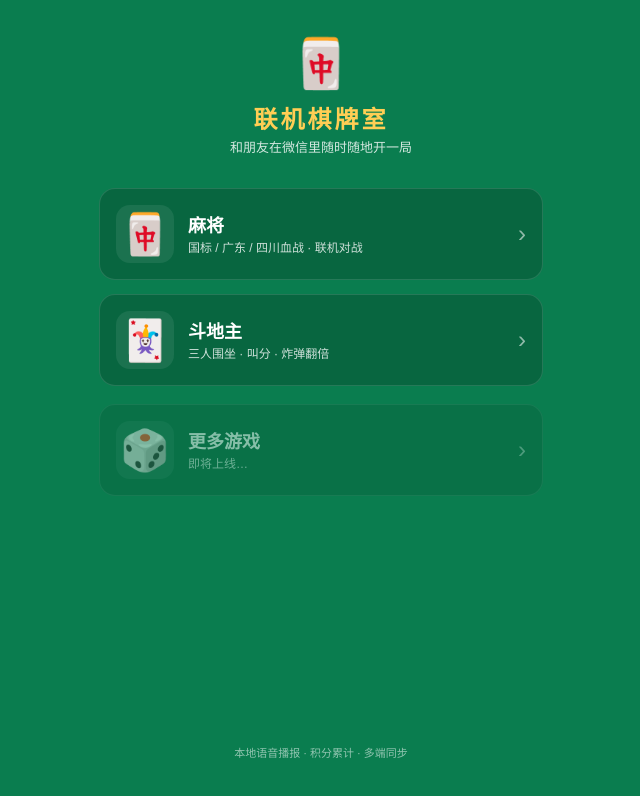
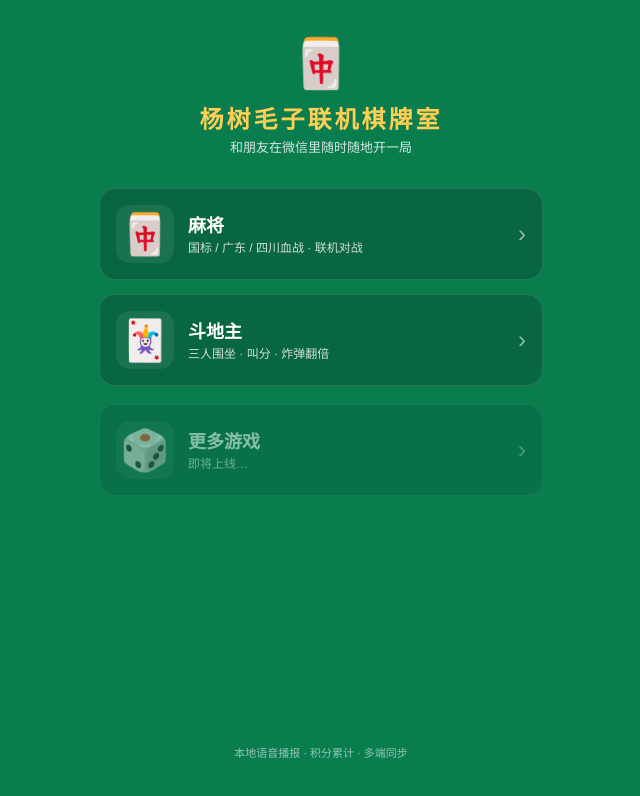
Before and after one commit to beiker795/lashide, a website: page public/home.html in a window 1280 px wide. Shown: the whole page, without its empty margins (319-959 px from the left). Drawn offline with Linux system fonts and the light colour scheme.

Commit message:
feat(home): 主页品牌名改为杨树毛子联机棋牌室

```diff
--- a/public/home.html
+++ b/public/home.html
@@ -3,7 +3,7 @@
 <head>
 <meta charset="UTF-8">
 <meta name="viewport" content="width=device-width, initial-scale=1.0, maximum-scale=1.0, user-scalable=no">
-<title>联机棋牌室 · 主页</title>
+<title>杨树毛子联机棋牌室 · 主页</title>
 <style>
   * { box-sizing:border-box; -webkit-tap-highlight-color:transparent; }
   html,body { margin:0; padding:0; }
@@ -32,7 +32,7 @@
 <div class="wrap">
   <div class="brand">
     <div class="logo">🀄</div>
-    <h1>联机棋牌室</h1>
+    <h1>杨树毛子联机棋牌室</h1>
     <p>和朋友在微信里随时随地开一局</p>
   </div>
 
```
